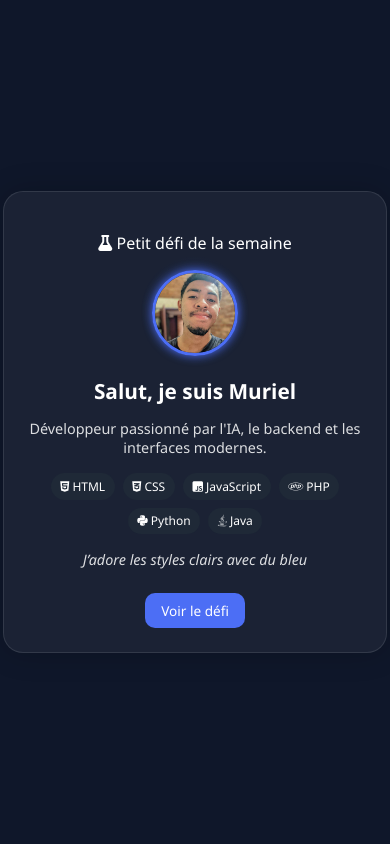
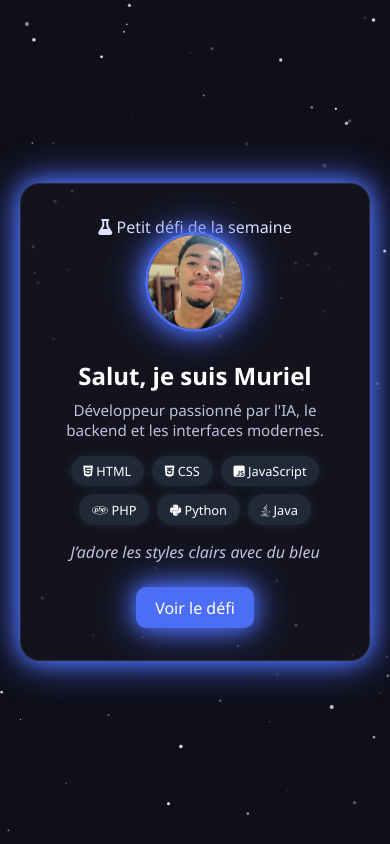
Before and after one commit to MurielAndriamifidisoa/carte-presentation, a plain HTML site: page index.html in a window 390 px wide. Drawn offline with Linux system fonts and the light colour scheme.

Commit message:
Update index.html

```diff
--- a/index.html
+++ b/index.html
@@ -6,49 +6,41 @@
   <title>Carte de présentation</title>
   <link rel="stylesheet" href="https://cdnjs.cloudflare.com/ajax/libs/font-awesome/6.5.0/css/all.min.css">
   <style>
+    * {
+      margin: 0;
+      padding: 0;
+      box-sizing: border-box;
+    }
+
     :root {
-      --bg: #0f172a;
-      --text: #ffffff;
-      --card: rgba(255, 255, 255, 0.05);
+      --bg: #0f0f1a;
+      --text: #e0e0ff;
+      --card: rgba(20, 20, 30, 0.8);
       --border: rgba(255, 255, 255, 0.1);
       --badge: #1f2937;
       --badge-hover: #4c6ef5;
       --btn: #4c6ef5;
       --btn-hover: #3b5bdb;
-    }
-
-    body.light {
-      --bg: #f1f5f9;
-      --text: #1e293b;
-      --card: rgba(255, 255, 255, 0.8);
-      --border: rgba(0, 0, 0, 0.05);
-      --badge: #e2e8f0;
-      --badge-hover: #4c6ef5;
-      --btn: #4c6ef5;
-      --btn-hover: #3b5bdb;
+      --glow: 0 0 20px #4c6ef5, 0 0 40px #4c6ef5;
     }
 
     body {
-      margin: 0;
-      font-family: 'Segoe UI', sans-serif;
       background: var(--bg);
       color: var(--text);
+      font-family: 'Segoe UI', sans-serif;
+      overflow: hidden;
       display: flex;
       justify-content: center;
       align-items: center;
       min-height: 100vh;
-      transition: background 0.4s, color 0.4s;
       flex-direction: column;
     }
 
-    .switch {
-      margin-bottom: 20px;
-      cursor: pointer;
-      background: var(--card);
-      border: 1px solid var(--border);
-      padding: 0.5rem 1rem;
-      border-radius: 10px;
-      font-size: 0.9rem;
+    canvas#background {
+      position: fixed;
+      top: 0;
+      left: 0;
+      z-index: -2;
     }
 
     .carte {
@@ -59,8 +51,8 @@
       padding: 2rem;
       max-width: 350px;
       width: 90%;
-      box-shadow: 0 0 30px rgba(0,0,0,0.2);
-      animation: fadeIn 0.8s ease-out forwards;
+      box-shadow: var(--glow);
+      animation: fadeIn 1s ease-out forwards;
       opacity: 0;
       transform: translateY(30px);
     }
@@ -83,30 +75,19 @@
       border-radius: 50%;
       border: 3px solid var(--btn);
       object-fit: cover;
-      box-shadow: 0 0 10px var(--btn);
+      box-shadow: var(--glow);
+      animation: float 3s ease-in-out infinite;
     }
 
-    .photo-container::after {
-      content: '';
-      position: absolute;
-      top: -15px;
-      left: calc(50% - 60px);
-      width: 120px;
-      height: 120px;
-      border-radius: 50%;
-      background: radial-gradient(circle, rgba(76, 110, 245, 0.3), transparent 70%);
-      animation: pulse 2s infinite;
-      z-index: -1;
-    }
-
-    @keyframes pulse {
-      0%, 100% { opacity: 0.3; transform: scale(1); }
-      50% { opacity: 0.6; transform: scale(1.1); }
+    @keyframes float {
+      0%, 100% { transform: translateY(0); }
+      50% { transform: translateY(-8px); }
     }
 
     h1 {
       font-size: 1.5rem;
       margin: 0.5rem 0;
+      color: #ffffff;
     }
 
     .bio {
@@ -128,13 +109,15 @@
       padding: 0.4rem 0.8rem;
       border-radius: 20px;
       font-size: 0.8rem;
-      transition: transform 0.2s, background 0.3s;
+      color: #ffffff;
+      transition: transform 0.3s, background 0.3s;
+      box-shadow: 0 0 8px #1f2937;
     }
 
     .badges span:hover {
       transform: scale(1.1);
       background: var(--badge-hover);
-      color: #fff;
+      box-shadow: var(--glow);
     }
 
     .preference {
@@ -150,53 +133,19 @@
       color: white;
       border-radius: 10px;
       text-decoration: none;
-      transition: background 0.3s;
+      transition: background 0.3s, transform 0.3s;
+      box-shadow: var(--glow);
     }
 
     .btn:hover {
       background-color: var(--btn-hover);
+      transform: scale(1.05);
     }
-
-    @media (max-width: 500px) {
-  .carte {
-    padding: 1.5rem 1rem;
-  }
-
-  h1 {
-    font-size: 1.3rem;
-  }
-
-  .bio, .preference {
-    font-size: 0.9rem;
-  }
-
-  .badges span {
-    font-size: 0.75rem;
-    padding: 0.3rem 0.6rem;
-  }
-
-  .btn {
-    padding: 0.5rem 1rem;
-    font-size: 0.85rem;
-  }
-
-  .photo {
-    width: 80px;
-    height: 80px;
-  }
-
-  .photo-container::after {
-    width: 100px;
-    height: 100px;
-    top: -10px;
-    left: calc(50% - 50px);
-  }
-}
-
   </style>
 </head>
-<body class="dark">
+<body>
 
+<canvas id="background"></canvas>
 
 <div class="carte">
   <p><i class="fa-solid fa-flask"></i> Petit défi de la semaine</p>
@@ -221,9 +170,46 @@
 </div>
 
 <script>
-    function toggleTheme() {
-      document.body.classList.toggle('light');
+  // Background animation with particles
+  const canvas = document.getElementById('background');
+  const ctx = canvas.getContext('2d');
+  canvas.width = window.innerWidth;
+  canvas.height = window.innerHeight;
+
+  let stars = Array.from({ length: 100 }, () => ({
+    x: Math.random() * canvas.width,
+    y: Math.random() * canvas.height,
+    r: Math.random() * 1.5 + 0.5,
+    dx: (Math.random() - 0.5) * 0.5,
+    dy: (Math.random() - 0.5) * 0.5
+  }));
+
+  function animateStars() {
+    ctx.clearRect(0, 0, canvas.width, canvas.height);
+    ctx.fillStyle = 'white';
+
+    for (let star of stars) {
+      ctx.beginPath();
+      ctx.arc(star.x, star.y, star.r, 0, Math.PI * 2);
+      ctx.fillStyle = `rgba(255,255,255,${Math.random()})`;
+      ctx.fill();
+
+      star.x += star.dx;
+      star.y += star.dy;
+
+      if (star.x < 0 || star.x > canvas.width) star.dx *= -1;
+      if (star.y < 0 || star.y > canvas.height) star.dy *= -1;
     }
+
+    requestAnimationFrame(animateStars);
+  }
+
+  animateStars();
+
+  window.addEventListener('resize', () => {
+    canvas.width = window.innerWidth;
+    canvas.height = window.innerHeight;
+  });
 </script>
 </body>
 </html>
```
Lines whose indentation alone changed are shown as unchanged.
